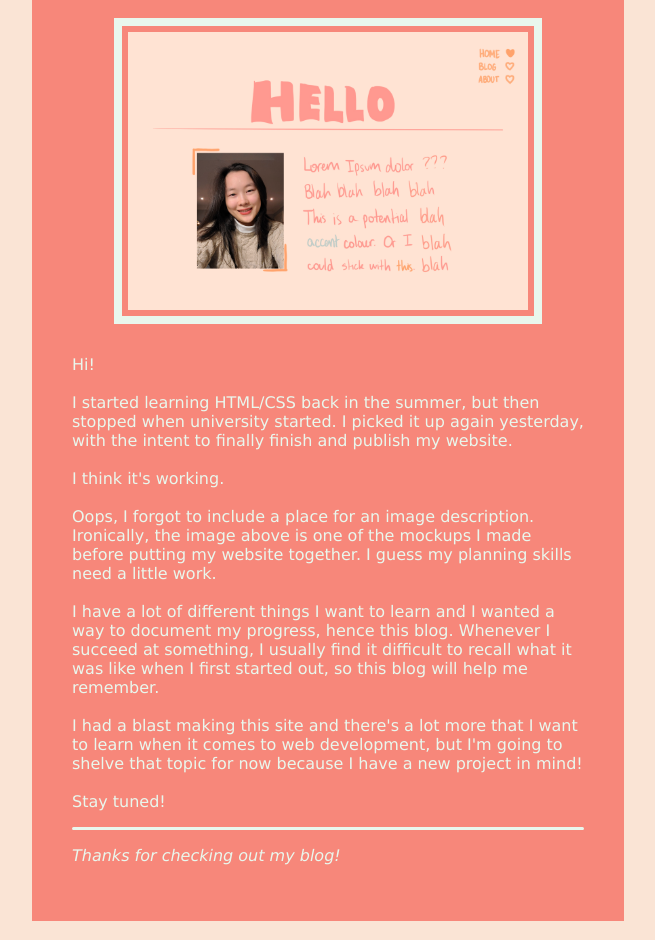
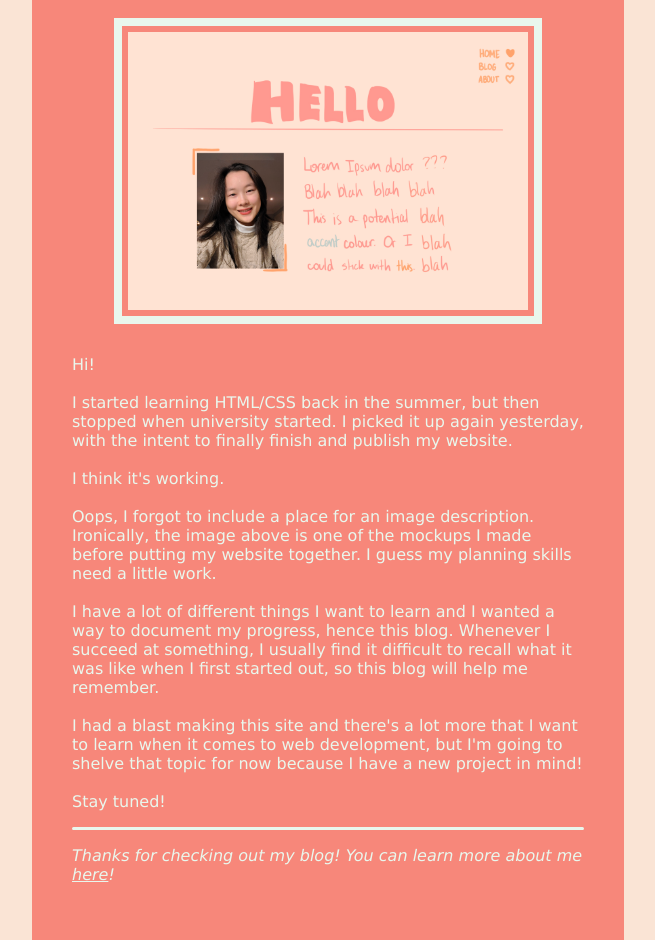
Before and after one commit to justraya/justraya.github.io, a plain HTML site: page 04-12-2022.html in a window 1280 px wide. Shown: the part 373-1313 px from the top of the page, without its empty margins (312-967 px from the left). Drawn offline with Linux system fonts and the light colour scheme.

Commit message:
Update 04-12-2022.html

```diff
--- a/04-12-2022.html
+++ b/04-12-2022.html
@@ -55,7 +55,8 @@
                 <hr class="rounded">
             </div>
             <div class="italics" id="bio">
-                <p>Thanks for checking out my blog!</p>
+                <p>Thanks for checking out my blog! You can learn more about me
+                   <a href="index.html">here</a>!</p>
             </div>
         </section>
     </div>
```
